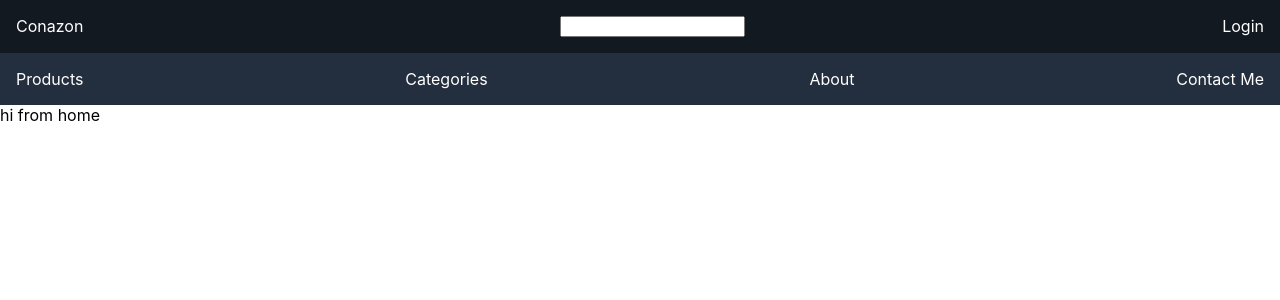
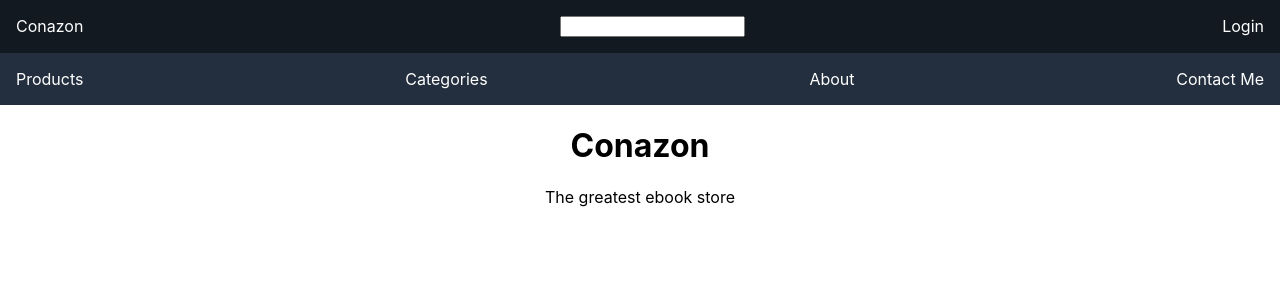
Before and after one commit to ConzorKingKong/conazon-front-end, a React (Create React App) app: page / in a window 1280 px wide. Shown: the top 300 px of the page. Built offline with nearby package versions, Linux system fonts and the light colour scheme; no server answers.

Commit message:
Update wording and styling on homepage.

```diff
--- a/src/pages/Home.js
+++ b/src/pages/Home.js
@@ -1,9 +1,22 @@
 import React from 'react';
+import './Home.css'
+
+async function getProducts() {
+
+}
 
 function Home () {
-    return (
-        <div>hi from home</div>
-    )
+  return (
+    <div className='home'>
+      <h1>
+        Conazon
+      </h1>
+      <p>
+        The greatest ebook store
+      </p>
+
+    </div>
+  )
 }
 
 export default Home;
```
